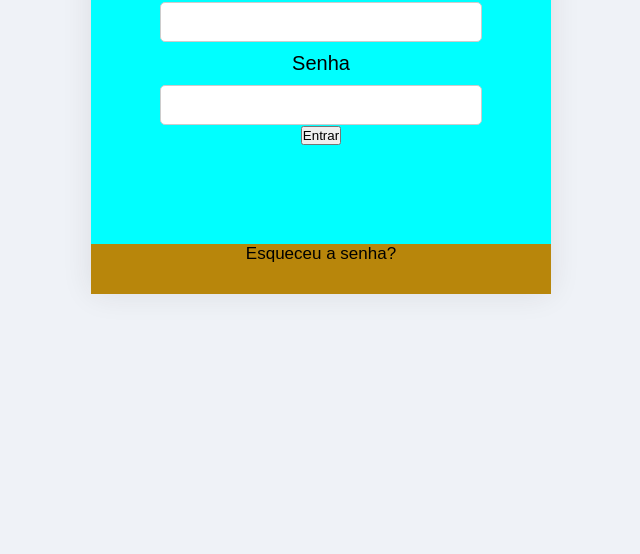
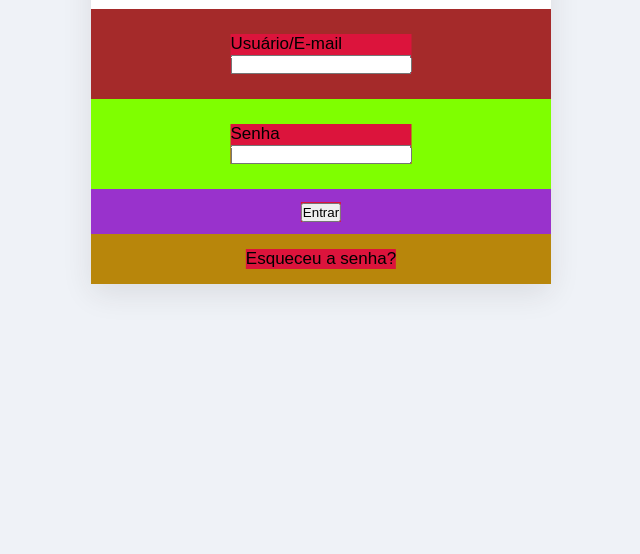
Before and after one commit to pedrocasteli/clone_portal, a website: page index.html in a window 1280 px wide. Shown: the part 246-800 px from the top of the page, without its empty margins (319-959 px from the left). Drawn offline with Linux system fonts and the light colour scheme.

Commit message:
Pelo menos agora ta tudo alinhado

```diff
--- a/index.html
+++ b/index.html
@@ -13,22 +13,30 @@
                 <img src="./img/profile-img.png" alt="Logo Zaffari" />
             </div>
             <div class="principal__formulario">
-                <form>
-                    <div class="usuario">
+                <!-- <form> -->
+                <div class="usuario">
+                    <div class="teste">
                         <label for="">Usuário/E-mail</label>
                         <input type="text" />
                     </div>
-                    <div class="senha">
+                </div>
+                <div class="senha">
+                    <div class="teste">
                         <label for="">Senha</label>
                         <input type="text" />
                     </div>
-                    <div class="botao">
+                </div>
+                <div class="botao">
+                    <div class="teste">
                         <button type="submit">Entrar</button>
                     </div>
-                </form>
+                </div>
+                <!-- </form> -->
             </div>
             <div class="principal__senha">
-                <p>Esqueceu a senha?</p>
+                <div class="teste">
+                    <p>Esqueceu a senha?</p>
+                </div>
             </div>
         </div>
     </body>
--- a/sass/main.scss
+++ b/sass/main.scss
@@ -27,38 +27,54 @@ body {
     top: 35%;
     left: 50%;
     transform: translate(-50%, -50%);
-    text-align: center;
     font-size: 1.7rem;
 
+    label {
+        display: block;
+    }
+
     &__imagem {
-        height: 35%;
+        height: 45%;
     }
 
     img {
-        height: 100%;
+        height: 90%;
     }
 
     &__formulario {
         background-color: cyan;
-        height: 55%;
-
-        input {
-            padding: 0.7rem;
-            border-radius: 0.5rem;
-            border: 1px solid #ccc;
-            width: 70%;
-            height: 4rem;
-        }
-
-        label {
-            font-size: 2rem;
-            margin: 1rem 0;
-            display: block;
-        }
+        height: 45%;
     }
 
     &__senha {
         background-color: darkgoldenrod;
         height: 10%;
+        position: relative;
     }
 }
+
+.usuario {
+    background-color: brown;
+    height: 40%;
+    position: relative;
+}
+
+.senha {
+    background-color: chartreuse;
+    height: 40%;
+    position: relative;
+}
+
+.botao {
+    background-color: darkorchid;
+    height: 20%;
+    position: relative;
+}
+
+.teste {
+    background-color: crimson;
+    position: absolute;
+    top: 50%;
+    left: 50%;
+    transform: translate(-50%, -50%);
+}
```
Also changed, not shown: style.css.
